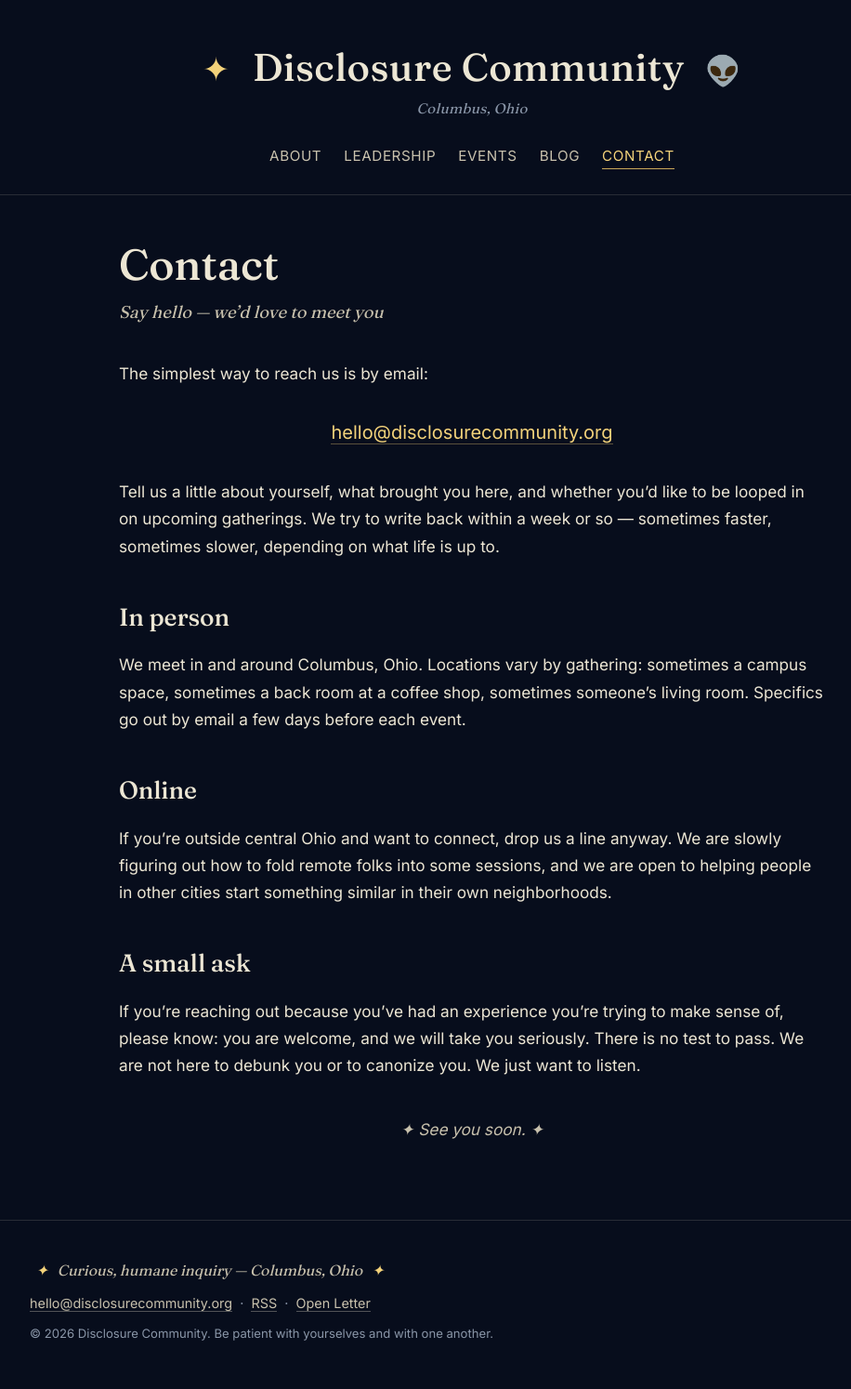
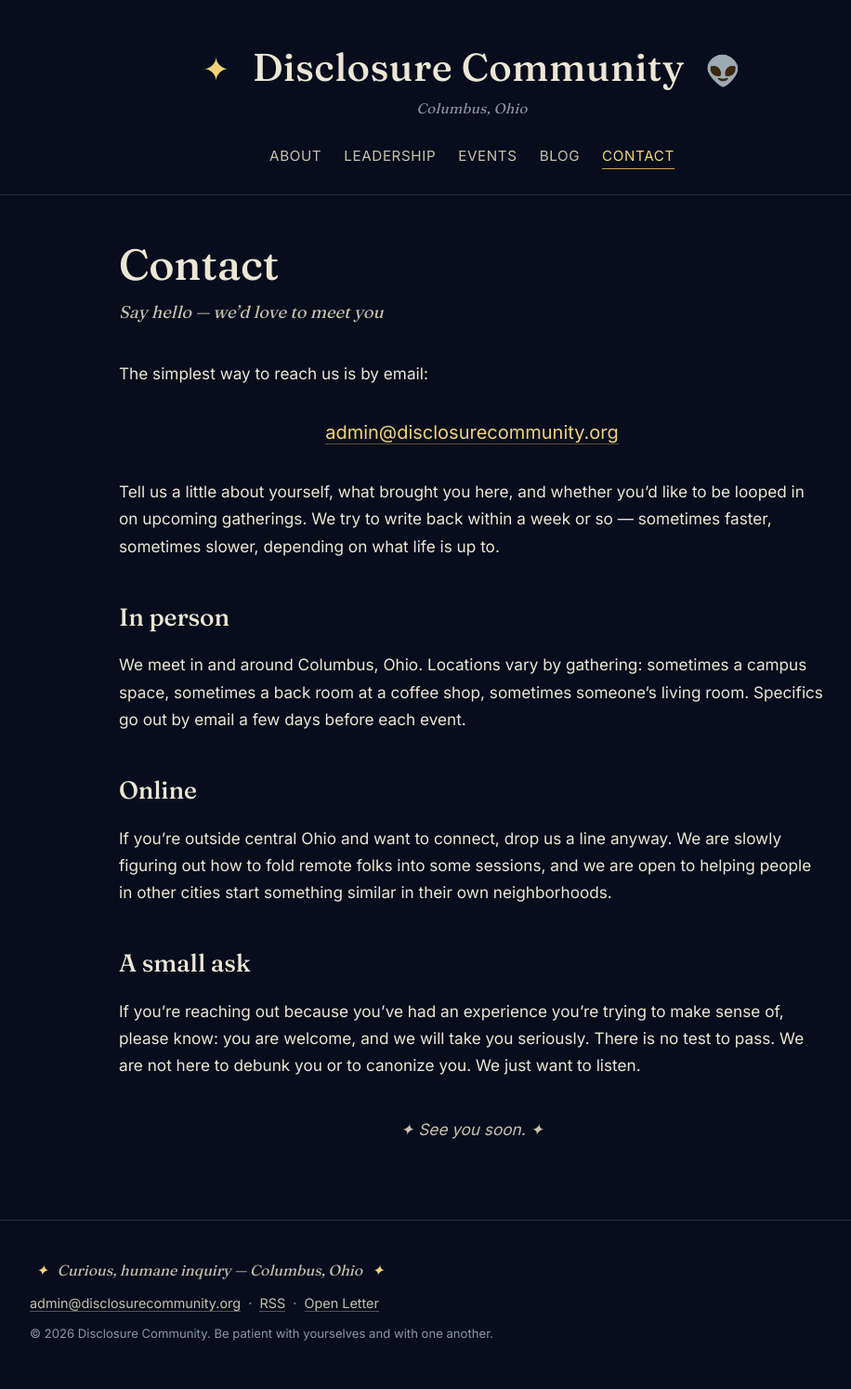
Before and after one commit to beren1hand/disclosurecommunity_org, a Jekyll site: the page built from contact.md, in a window 1280 px wide. Shown: the whole page at 93% size, without its empty margins (132-1048 px from the left). Built offline with Jekyll 4.4.1, drawn with Linux system fonts in a browser that asks for light colours.

Commit message:
Update homepage and leadership profiles

```diff
--- a/_config.yml
+++ b/_config.yml
@@ -10,7 +10,7 @@ baseurl: ""
 
 # Site identity
 location: Columbus, Ohio
-email: hello@disclosurecommunity.org
+email: admin@disclosurecommunity.org
 admin_email: admin@disclosurecommunity.org
 github_username: disclosurecommunity
 
--- a/assets/css/main.scss
+++ b/assets/css/main.scss
@@ -405,6 +405,40 @@ ul.entry-list {
 /* ------------------------------------------------------------------
  * Leadership
  * ------------------------------------------------------------------ */
+.leader-profile {
+  display: grid;
+  grid-template-columns: minmax(160px, 220px) minmax(0, 1fr);
+  gap: 1.75rem;
+  align-items: start;
+  margin: 2.5rem 0;
+}
+.prose .leader-profile h2 {
+  margin: 0 0 0.25rem;
+}
+.prose .leader-profile p:last-child {
+  margin-bottom: 0;
+}
+.prose .leader-photo {
+  display: block;
+  width: 100%;
+  aspect-ratio: 3 / 4;
+  object-fit: cover;
+  object-position: center top;
+  margin: 0;
+  border-radius: 4px;
+  box-shadow: 0 12px 40px rgba(0,0,0,0.45), 0 0 0 1px $rule;
+}
+@media (max-width: 600px) {
+  .leader-profile {
+    grid-template-columns: 1fr;
+    gap: 1.25rem;
+  }
+  .prose .leader-photo {
+    max-width: 260px;
+    margin: 0 auto;
+  }
+}
+
 .leaders {
   display: grid;
   gap: 2rem;
```
Also changed, not shown: index.md (+5 -3 lines), leadership.md (+22 -15 lines), 3 other files.
